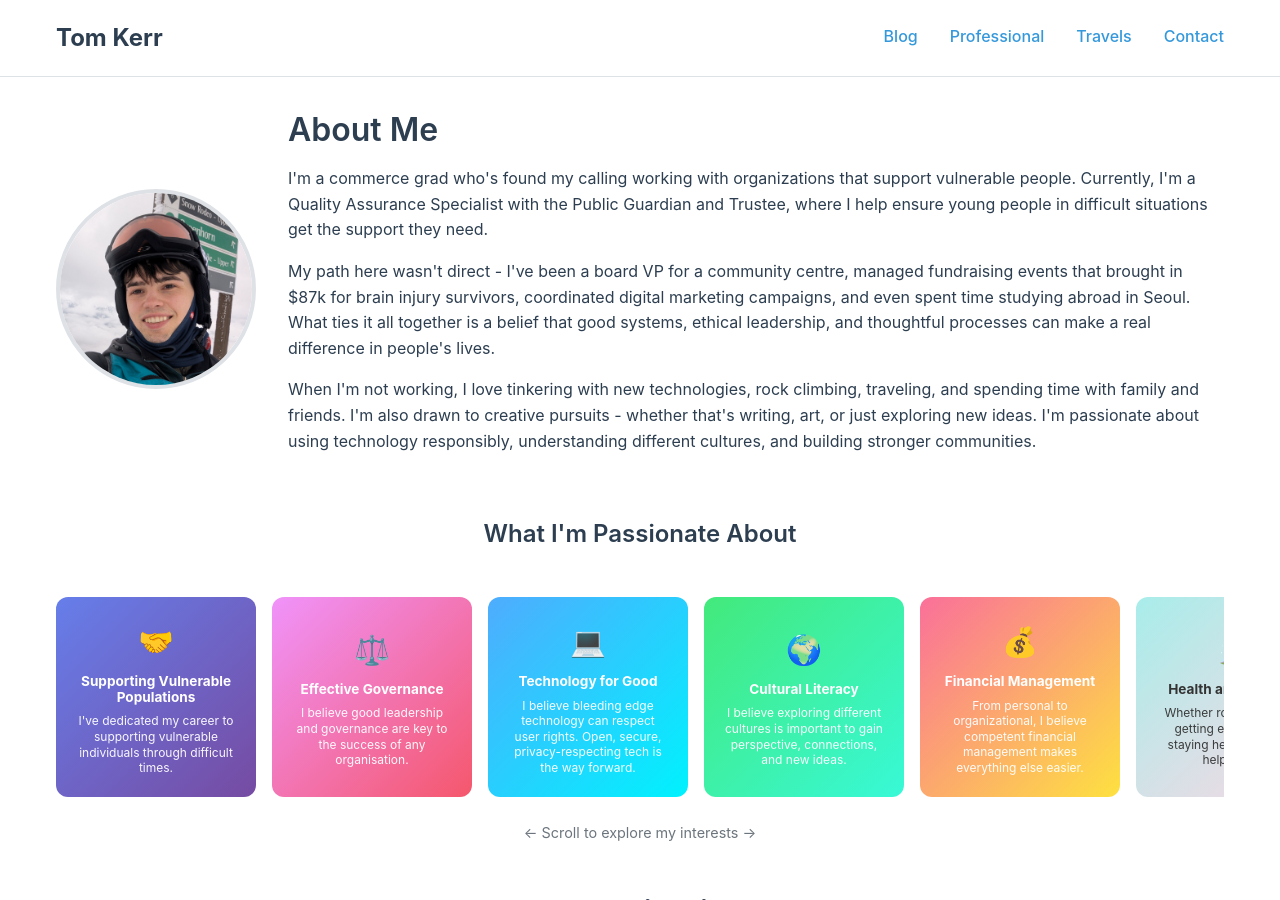
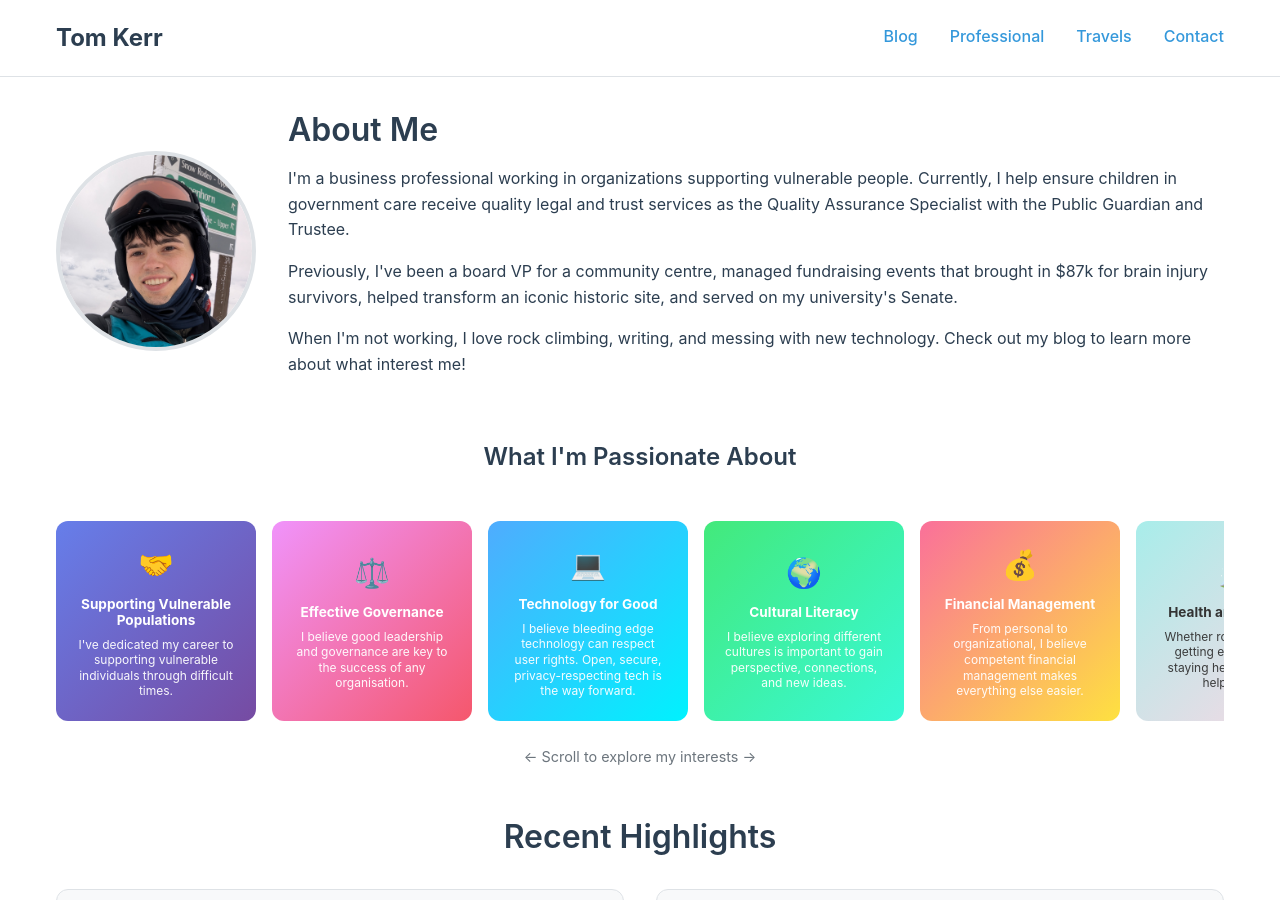
Before and after one commit to TDK250/Toms-Site, a Jekyll site: the page built from index.md, in a window 1280 px wide and 900 px high. Built offline with Jekyll 4.4.1, drawn with Linux system fonts in a browser that asks for light colours.

Commit message:
Update index.md

```diff
--- a/index.md
+++ b/index.md
@@ -10,11 +10,11 @@ title: Home
          class="profile-image">
     <div class="hero-text">
       <h2>About Me</h2>
-      <p>I'm a commerce grad who's found my calling working with organizations that support vulnerable people. Currently, I'm a Quality Assurance Specialist with the Public Guardian and Trustee, where I help ensure young people in difficult situations get the support they need.</p>
+      <p>I'm a business professional working in organizations supporting vulnerable people. Currently, I help ensure children in government care receive quality legal and trust services as the Quality Assurance Specialist with the Public Guardian and Trustee.</p>
 
-      <p>My path here wasn't direct - I've been a board VP for a community centre, managed fundraising events that brought in $87k for brain injury survivors, coordinated digital marketing campaigns, and even spent time studying abroad in Seoul. What ties it all together is a belief that good systems, ethical leadership, and thoughtful processes can make a real difference in people's lives.</p>
+      <p>Previously, I've been a board VP for a community centre, managed fundraising events that brought in $87k for brain injury survivors, helped transform an iconic historic site, and served on my university's Senate.</p>
 
-      <p>When I'm not working, I love tinkering with new technologies, rock climbing, traveling, and spending time with family and friends. I'm also drawn to creative pursuits - whether that's writing, art, or just exploring new ideas. I'm passionate about using technology responsibly, understanding different cultures, and building stronger communities.</p>
+      <p>When I'm not working, I love rock climbing, writing, and messing with new technology. Check out my blog to learn more about what interest me!</p>
     </div>
   </div>
 </section>
```
